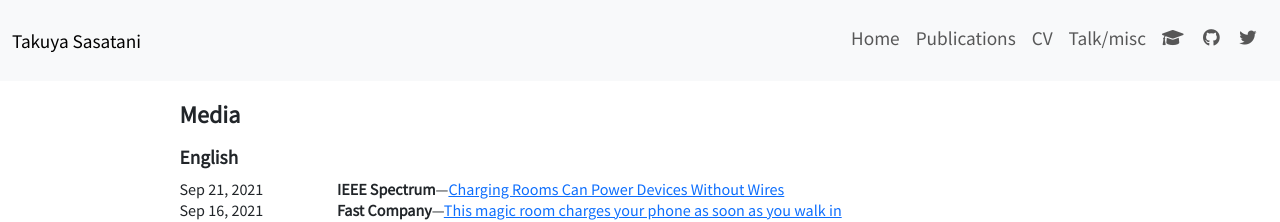
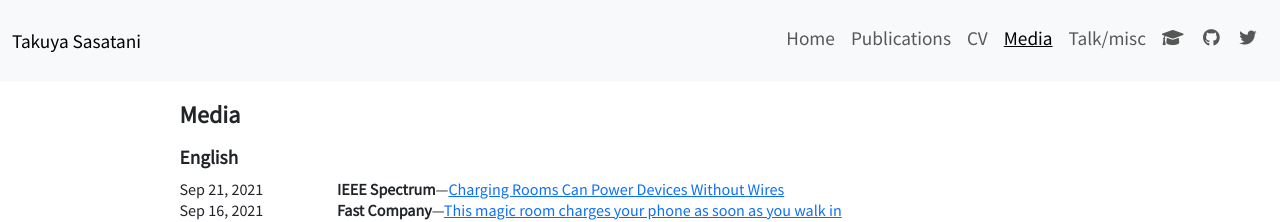
Before and after one commit to t-sasatani/t-sasatani.github.io, a Jekyll site: the page built from _pages/media.md, in a window 1280 px wide and 900 px high. Shown: the top 222 px of the window. Built offline with Jekyll 4.4.1, drawn with Linux system fonts in a browser that asks for light colours.

Commit message:
add media to navbar

```diff
--- a/_config.yml
+++ b/_config.yml
@@ -44,6 +44,8 @@ navigation:
     url: "/publications/"
   - title: "CV"
     url: "/cv/"
+  - title: "Media"
+    url: "/media/"
   - title: "Talk/misc"
     url: "/misc/"
 
```
